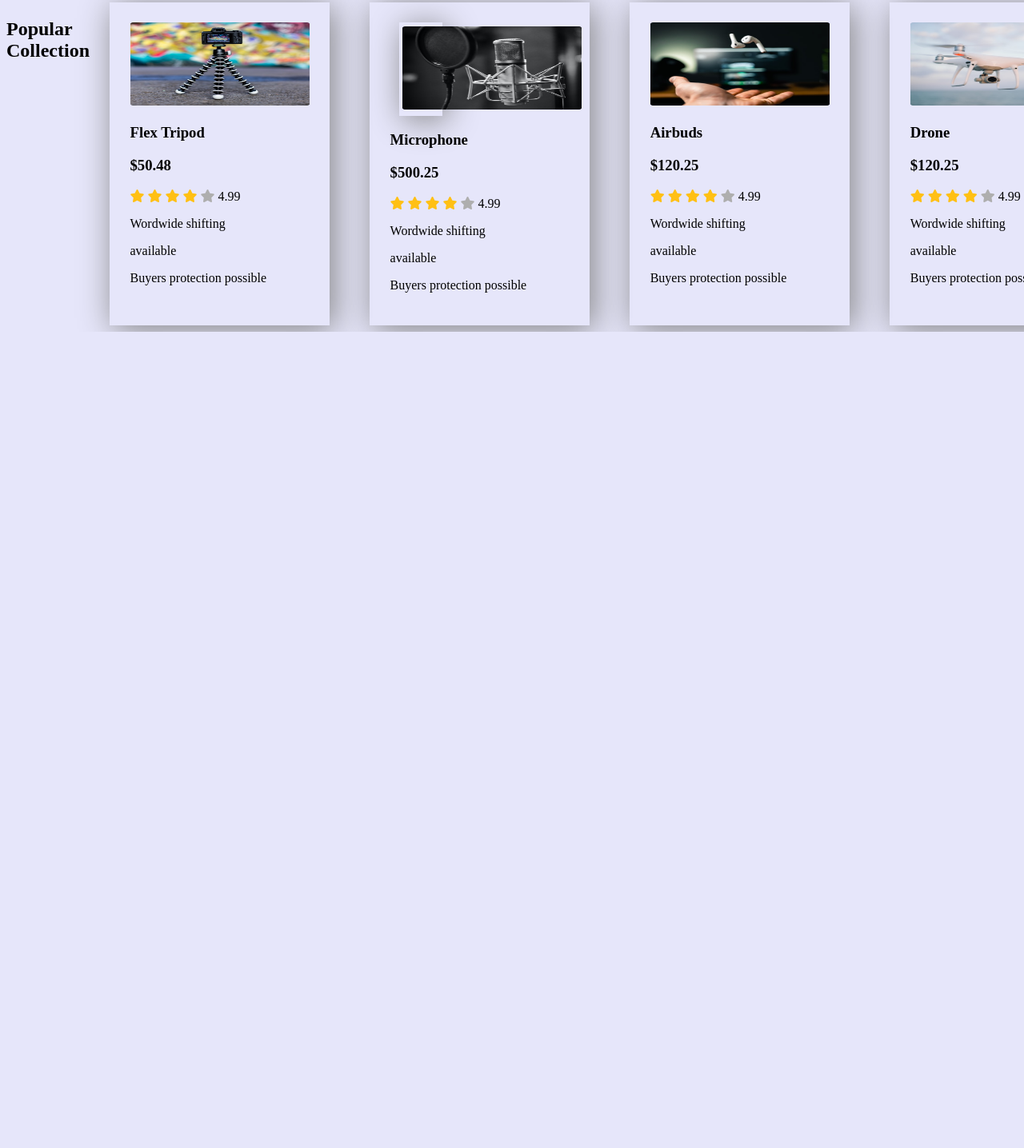
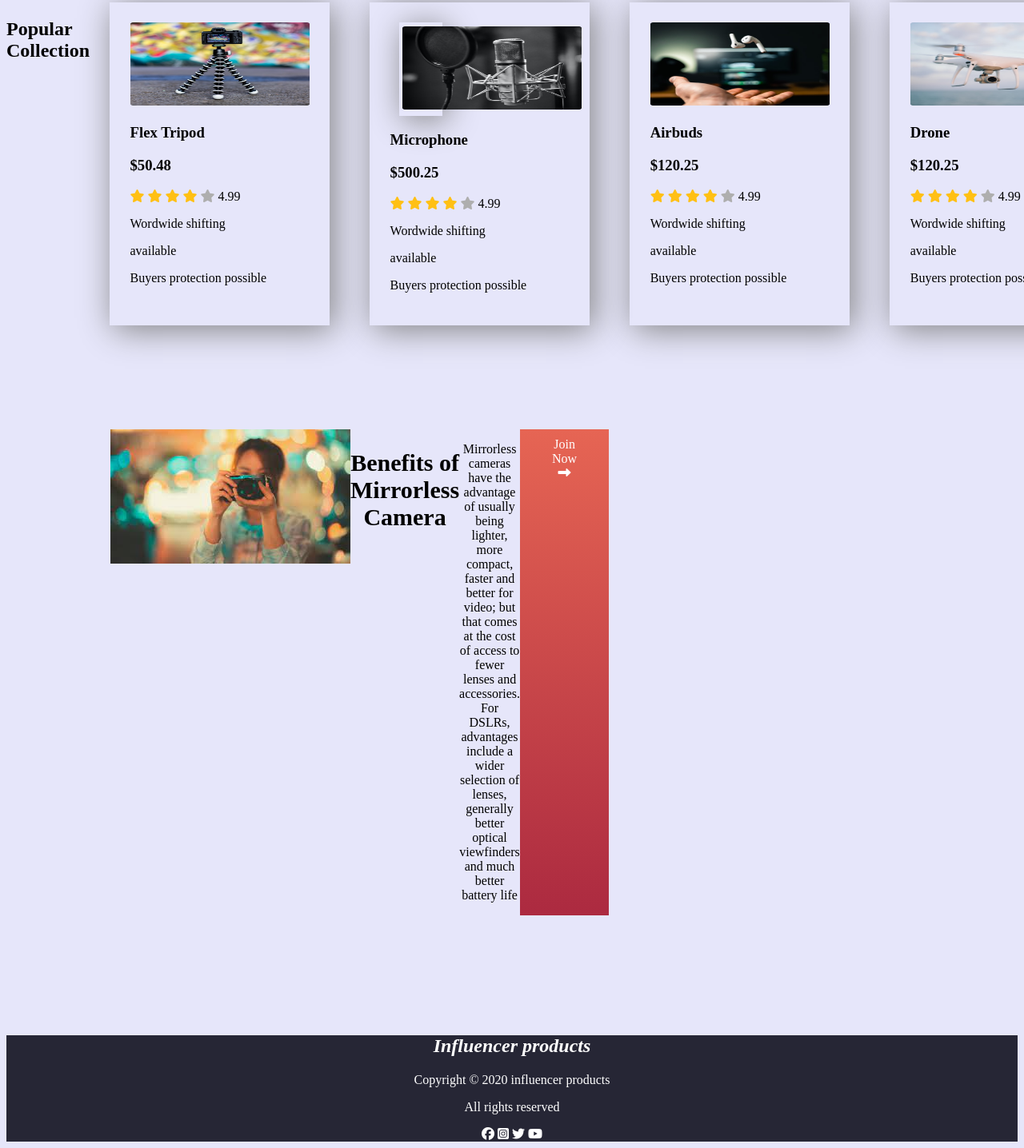
Before and after one commit to ayeshaesho/my-assignment-2, a plain HTML site: page index.html in a window 1280 px wide. Shown: the part 540-1976 px from the top of the page at 80% size. Before the commit the page ends 955 px from the top, so only its background shows below. Drawn offline with Linux system fonts and the light colour scheme.

Commit message:
influ added

```diff
--- a/index.html
+++ b/index.html
@@ -297,6 +297,30 @@
                 </div>
 
             </section>
+            <!-- product review -->
+            <section class="product">
+                <div class="mirrorless">
+                    <div class="miror-camera">
+                        <img src="influencer-gear-main/images/mirrorless.jpg" alt="">
+
+                    </div>
+                    <h1>Benefits of Mirrorless Camera</h1>
+                   <P> Mirrorless cameras have the advantage of usually being lighter, more compact, faster and better for video; but that comes at the cost of access to fewer lenses and accessories. For DSLRs, advantages include a wider selection of lenses, generally better optical viewfinders and much better battery life</P>
+                   <a class="botton-link" href="https://jellysmack.com/creator-program/?gclid=CjwKCAiA24SPBhB0EiwAjBgkhjD0ojXKv5EXeYn4nADCkCeAHvhXxysnArljypTg1X1l-HUP1u_pORoCWl4QAvD_Bw">Join Now <i class="fas fa-long-arrow-alt-right"></i> </a>
+
+                </div>
+
+            </section>
+            <footer>
+                <h2><i>Influencer products</i></h2>
+                <p>Copyright © 2020 influencer products</p>
+                   <p>All rights reserved</p>
+                   <i class="fab fa-facebook"></i>
+                   <i class="fab fa-instagram-square"></i>
+                   <i class="fab fa-twitter"></i>
+                   <i class="fab fa-youtube"></i>
+
+            </footer>
 
     </main>
 </body>
--- a/style.css
+++ b/style.css
@@ -72,3 +72,23 @@ h1{
     padding: 2%;
     box-shadow: 5px 5px 40px gray;
 }
+/* section-mirrorless */
+.product{
+    display: flex;
+}
+.mirrorless{
+    display: flex;
+    text-align: center;
+    width: 10%;
+    height: 5%;
+    padding: 30px;
+    margin: 100px;
+
+}
+/* footer decoration */
+footer{
+    text-align: center;
+    color: white;
+    background-color: rgba(1, 1, 15, 0.836);
+
+}
```
Also changed, not shown: influencer-gear-main/images/mirrorless.jpg (added).
